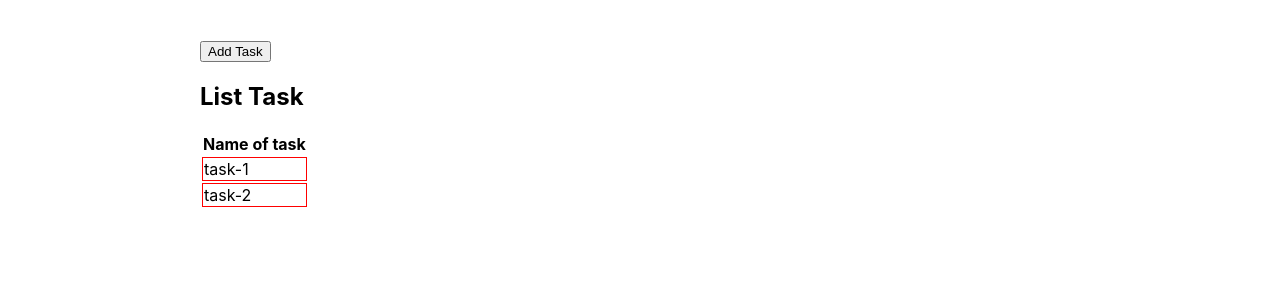
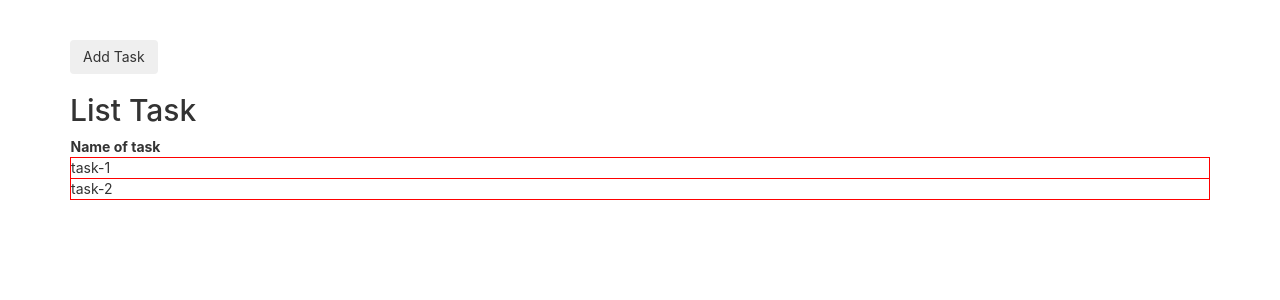
Before and after one commit to huynham/deploy-0211, a React (Create React App) app: page / in a window 1280 px wide. Shown: the top 300 px of the page. Built offline with nearby package versions, Linux system fonts and the light colour scheme.

Commit message:
check lan cuoi

```diff
--- a/public/index.html
+++ b/public/index.html
@@ -5,6 +5,9 @@
     <link rel="icon" href="%PUBLIC_URL%/favicon.ico" />
     <meta name="viewport" content="width=device-width, initial-scale=1" />
     <meta name="theme-color" content="#000000" />
+    <link rel="stylesheet" href="https://maxcdn.bootstrapcdn.com/bootstrap/3.4.0/css/bootstrap.min.css">
+    <script src="https://ajax.googleapis.com/ajax/libs/jquery/3.3.1/jquery.min.js"></script>
+    <script src="https://maxcdn.bootstrapcdn.com/bootstrap/3.4.0/js/bootstrap.min.js"></script>
     <meta
       name="description"
       content="Web site created using create-react-app"
--- a/src/App.css
+++ b/src/App.css
@@ -1,5 +1,5 @@
 .App {
-  width:60%;
+
   margin: 0 auto;
 }
 
--- a/src/component/TaskList.js
+++ b/src/component/TaskList.js
@@ -4,7 +4,7 @@
 import TodoList from './TodoList';
 
 function TaskList() {
-    // khai bao useState hook để cài đặt truwe, false ; để mặc định là false
+    // khai bao useState hook để cài đặt true, false ; để mặc định là false
 const [showAddForm, setshowAddform ] = useState(false);
 // khai bao useState hook để cài đặt hiển thị 2 task ví dụ trên màn hình
 const [namep,setName]=useState(["task-1","task-2"]);
--- a/src/index.css
+++ b/src/index.css
@@ -1,5 +1,5 @@
 body {
-  margin: 0 0 0 200px;
+
   font-family: -apple-system, BlinkMacSystemFont, 'Segoe UI', 'Roboto', 'Oxygen',
     'Ubuntu', 'Cantarell', 'Fira Sans', 'Droid Sans', 'Helvetica Neue',
     sans-serif;
```
